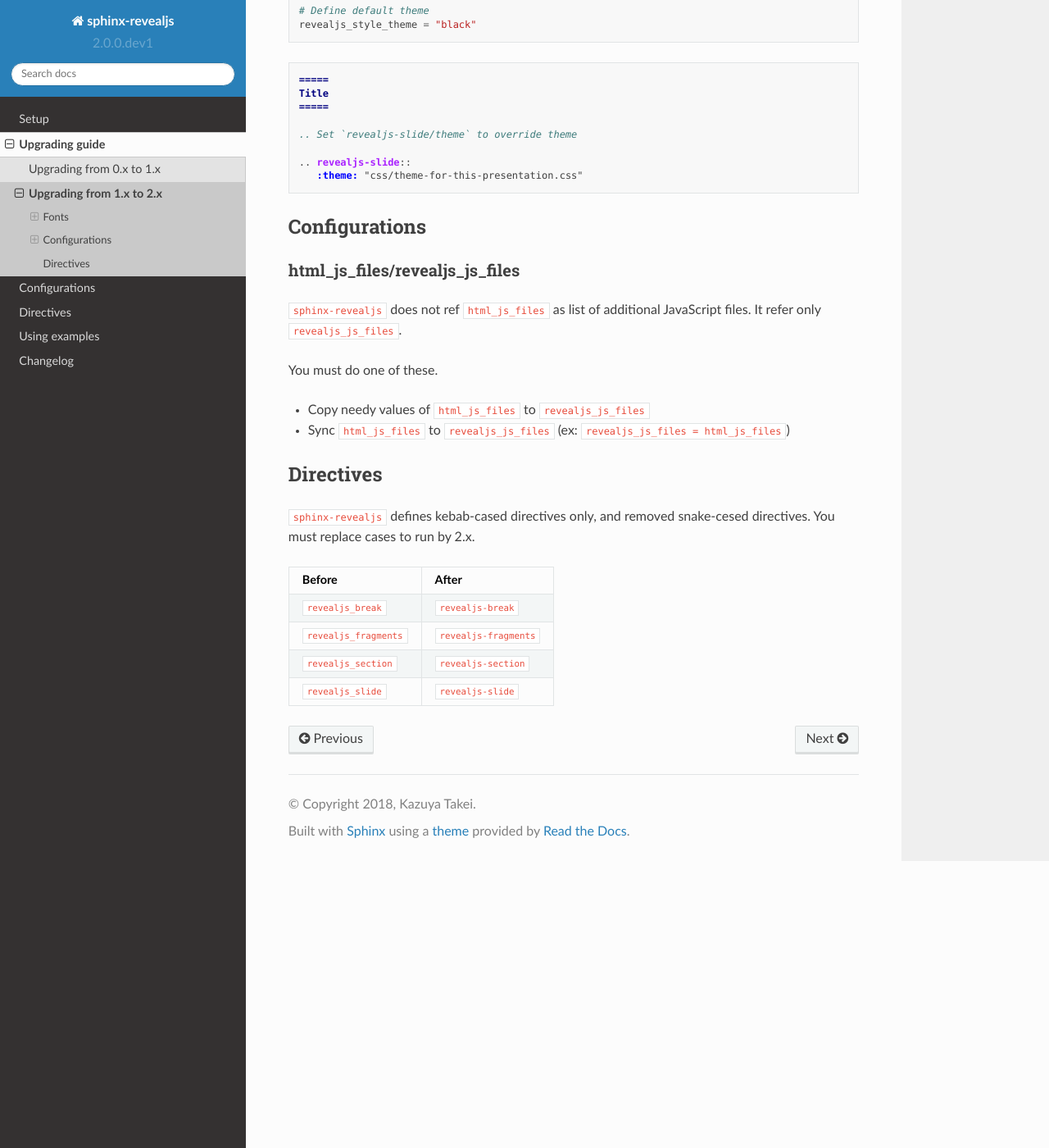
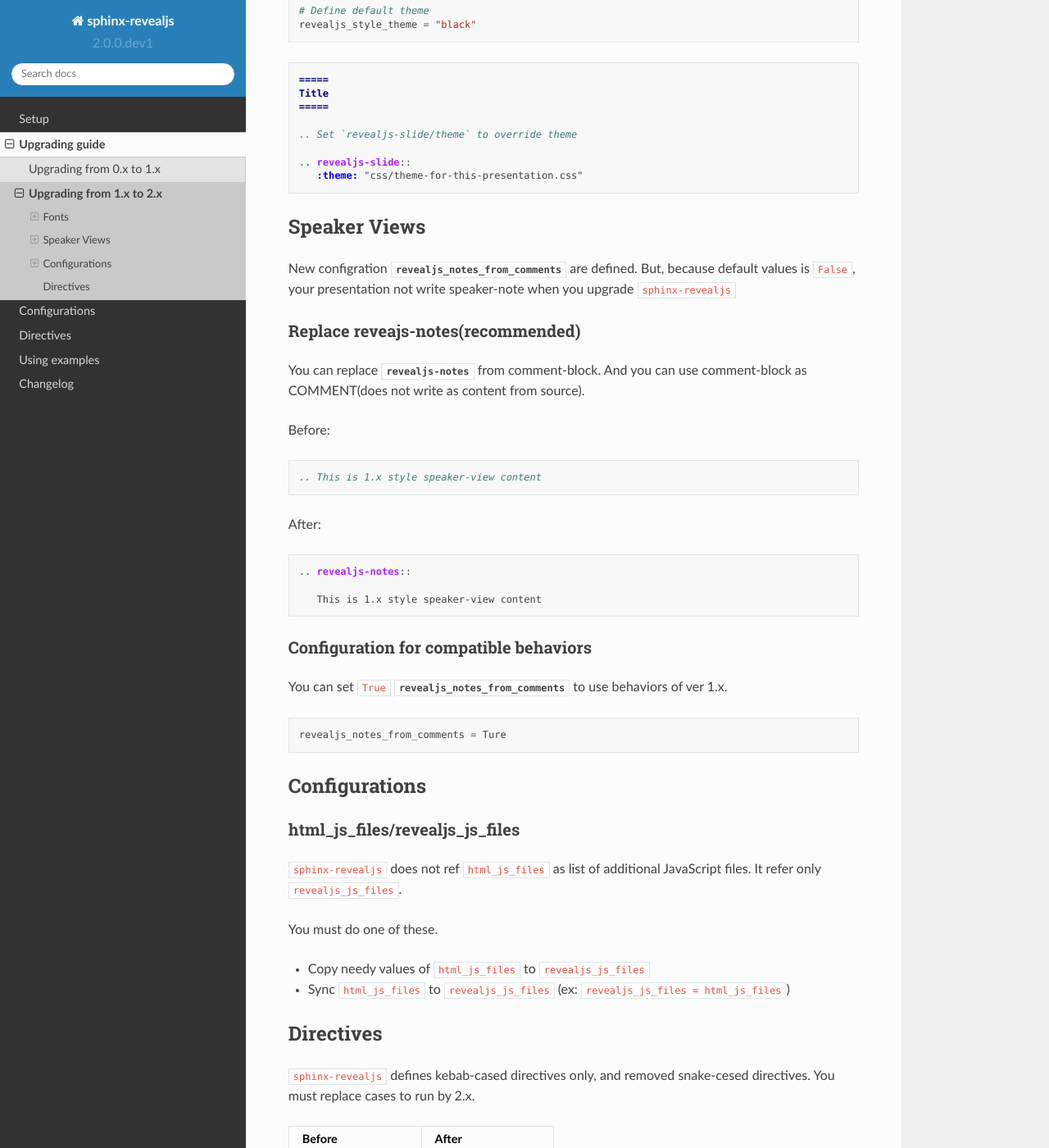
Before and after one commit to attakei/sphinx-revealjs, a Sphinx documentation site: the page built from doc/upgrade/2.x.rst, in a window 1280 px wide and 1400 px high, scrolled down 1081 px. Shown: the whole window at 82% size. Built offline with Sphinx 7.4.7 and the Read the Docs theme 2.0.0, drawn with Linux system fonts in a browser that asks for light colours.

Commit message:
doc(notes): Write description of revealjs-notes
* Document: Usage
* Document: Migration from comment-block
* CHANGES: directive and config

```diff
--- a/doc/upgrade/2.x.rst
+++ b/doc/upgrade/2.x.rst
@@ -65,6 +65,41 @@ You need to create custom theme per presentations.
    .. revealjs-slide::
       :theme: "css/theme-for-this-presentation.css"
 
+Speaker Views
+=============
+
+New configration :confval:`revealjs_notes_from_comments` are defined.
+But, because default values is ``False``, your presentation not write speaker-note when you upgrade |THIS|
+
+Replace reveajs-notes(recommended)
+----------------------------------
+
+You can replace :rst:dir:`revealjs-notes` from comment-block.
+And you can use comment-block as COMMENT(does not write as content from source).
+
+Before:
+
+.. code-block:: rst
+
+   .. This is 1.x style speaker-view content
+
+After:
+
+.. code-block:: rst
+
+   .. revealjs-notes::
+
+      This is 1.x style speaker-view content
+
+Configuration for compatible behaviors
+--------------------------------------
+
+You can set ``True`` :confval:`revealjs_notes_from_comments` to use behaviors of ver 1.x.
+
+.. code-block:: python
+
+   revealjs_notes_from_comments = Ture
+
 Configurations
 ==============
 
```
Also changed, not shown: CHANGES-2.x.rst (+7 -2 lines), doc/directives.rst (+20 -0 lines).
